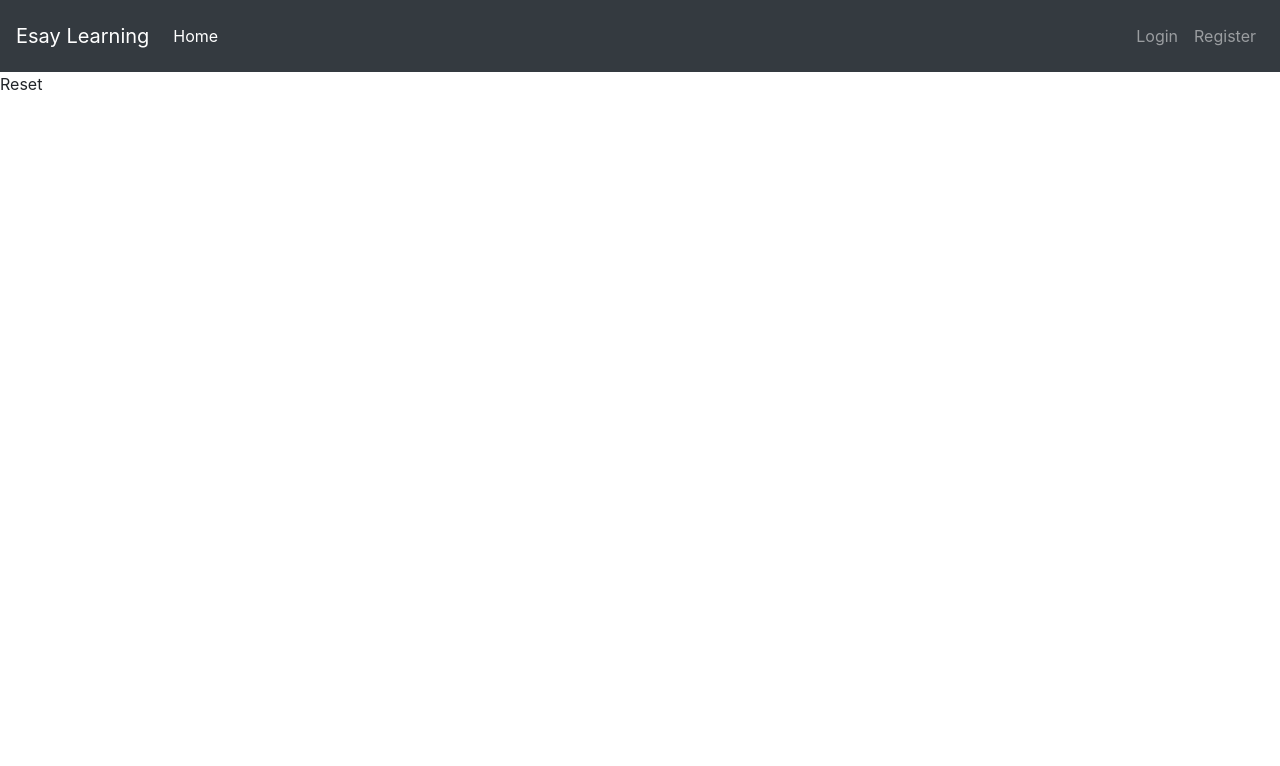
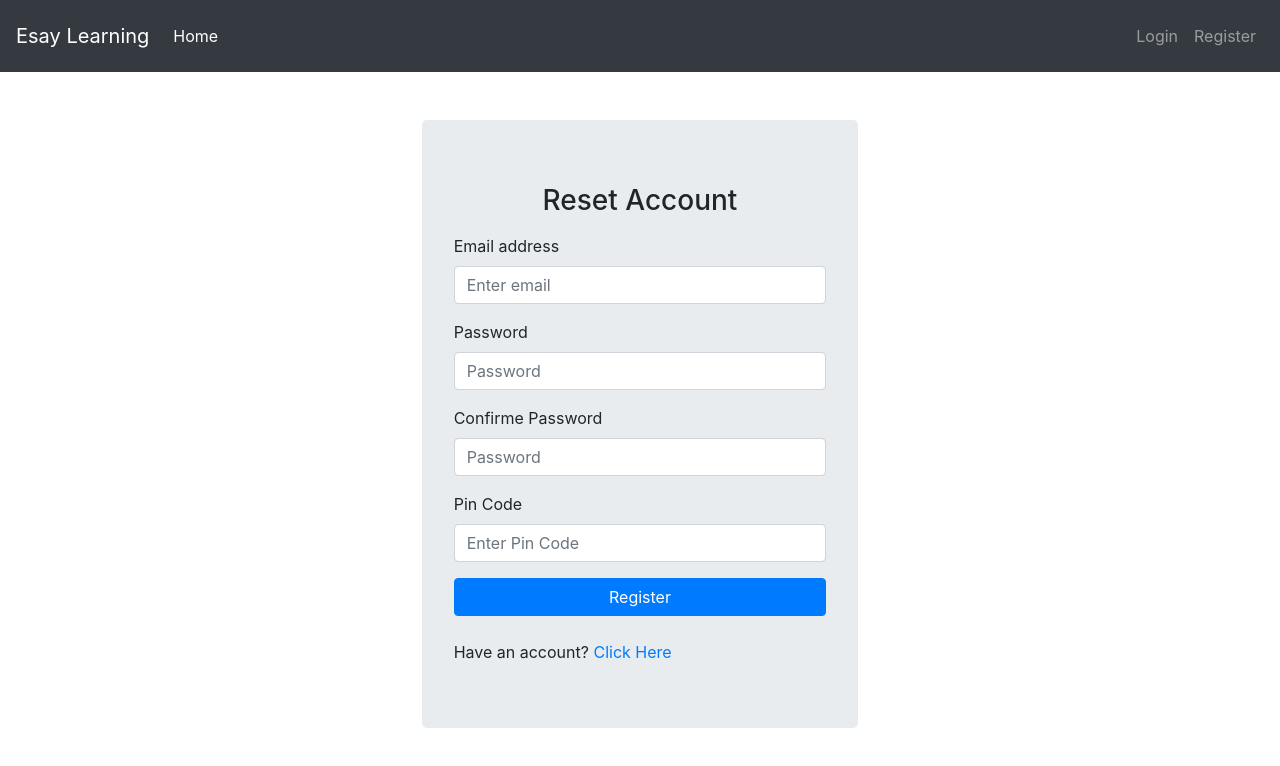
Before and after one commit to Harounjlassi/Authentification-API-React, a React (Create React App) app: page /reset/1 in a window 1280 px wide. Shown: the top 766 px of the page. Built offline with nearby package versions, Linux system fonts and the light colour scheme; no server answers.

Commit message:
redirectTOProfile

```diff
--- a/src/common/Header.jsx
+++ b/src/common/Header.jsx
@@ -48,7 +48,7 @@
                 }
               />
               <Route path="/forget" element={<Forget />} />
-              <Route path="/reset/:id" element={<Reset />} />
+              <Route path="/reset/:token" element={<Reset />} />
               <Route
                 path="/register"
                 element={
--- a/src/components/Login.jsx
+++ b/src/components/Login.jsx
@@ -45,6 +45,9 @@
           </div>
         </div>
       );
+    }
+    if (localStorage.getItem("token")) {
+      return <Navigate to="/profile" />;
     }
     return (
       <div>
--- a/src/components/Profile.jsx
+++ b/src/components/Profile.jsx
@@ -1,5 +1,5 @@
 import React, { Component } from "react";
-import { Link } from "react-router-dom";
+import { Link, Navigate } from "react-router-dom";
 
 class Profile extends Component {
   render() {
@@ -8,6 +8,9 @@
     if (this.props.user) {
       name = this.props.user.name;
       email = this.props.user.email;
+    }
+    if (!localStorage.getItem("token")) {
+      return <Navigate to="/login" />;
     }
     return (
       <div>
--- a/src/components/Reset.jsx
+++ b/src/components/Reset.jsx
@@ -1,8 +1,122 @@
 import React, { Component } from "react";
+import { Link } from "react-router-dom";
+import axios from "axios";
 
 class Reset extends Component {
+  state = {
+    email: "",
+    password: "",
+    password_confirmation: "",
+    token: "",
+    message: "",
+  };
+  //Register form submit
+  formSubmit = (e) => {
+    e.preventDefault();
+    const data = {
+      email: this.state.email,
+      password: this.state.password,
+      password_confirmation: this.state.password_confirmation,
+      token: this.state.token,
+    };
+    axios
+      .post("/resetpassword", data)
+      .then((response) => {
+        this.setState({ message: response.data.message });
+        document.getElementById("forgetFrom").reset();
+      })
+      .catch((error) => {
+        this.setState({ message: error.response.data.message });
+      });
+  };
   render() {
-    return <div>Reset</div>;
+    //shiw error message
+    let error = "";
+    if (this.state.message) {
+      error = (
+        <div>
+          <div className="alert alert-danger" role="alert">
+            {this.state.message}
+          </div>
+        </div>
+      );
+    }
+    return (
+      <div>
+        <br />
+        <br />
+        <div className="row">
+          <div className="jumbotron col-lg-4 offset-lg-4">
+            <h3 className="text-center">Reset Account</h3>
+            <form onSubmit={this.formSubmit} id="forgetFrom">
+              {error}
+              <div className="form-group"></div>
+              <div className="form-group">
+                <label for="exampleInputEmail1">Email address</label>
+                <input
+                  type="email"
+                  className="form-control"
+                  aria-describedby="emailHelp"
+                  placeholder="Enter email"
+                  name="email"
+                  required
+                  onChange={(e) => {
+                    this.setState({ email: e.target.value });
+                  }}
+                />
+              </div>
+              <div className="form-group">
+                <label for="exampleInputPassword1">Password</label>
+                <input
+                  type="password"
+                  className="form-control"
+                  placeholder="Password"
+                  name="password"
+                  required
+                  onChange={(e) => {
+                    this.setState({ password: e.target.value });
+                  }}
+                />
+              </div>
+              <div className="form-group">
+                <label for="exampleInputPassword1">Confirme Password</label>
+                <input
+                  type="password"
+                  className="form-control"
+                  placeholder="Password"
+                  name="password_confirmation"
+                  required
+                  onChange={(e) => {
+                    this.setState({ password_confirmation: e.target.value });
+                  }}
+                />
+              </div>
+              <div className="form-group">
+                <label for="exampleInputEmail1">Pin Code</label>
+                <input
+                  type="text"
+                  className="form-control"
+                  aria-describedby="emailHelp"
+                  placeholder="Enter Pin Code"
+                  name="name"
+                  required
+                  onChange={(e) => {
+                    this.setState({ token: e.target.value });
+                  }}
+                />
+              </div>
+
+              <button type="submit" className="btn btn-primary btn-block">
+                Register
+              </button>
+            </form>
+            <br />
+            Have an account?
+            <Link to="/login"> Click Here</Link>
+          </div>
+        </div>
+      </div>
+    );
   }
 }
 
```
